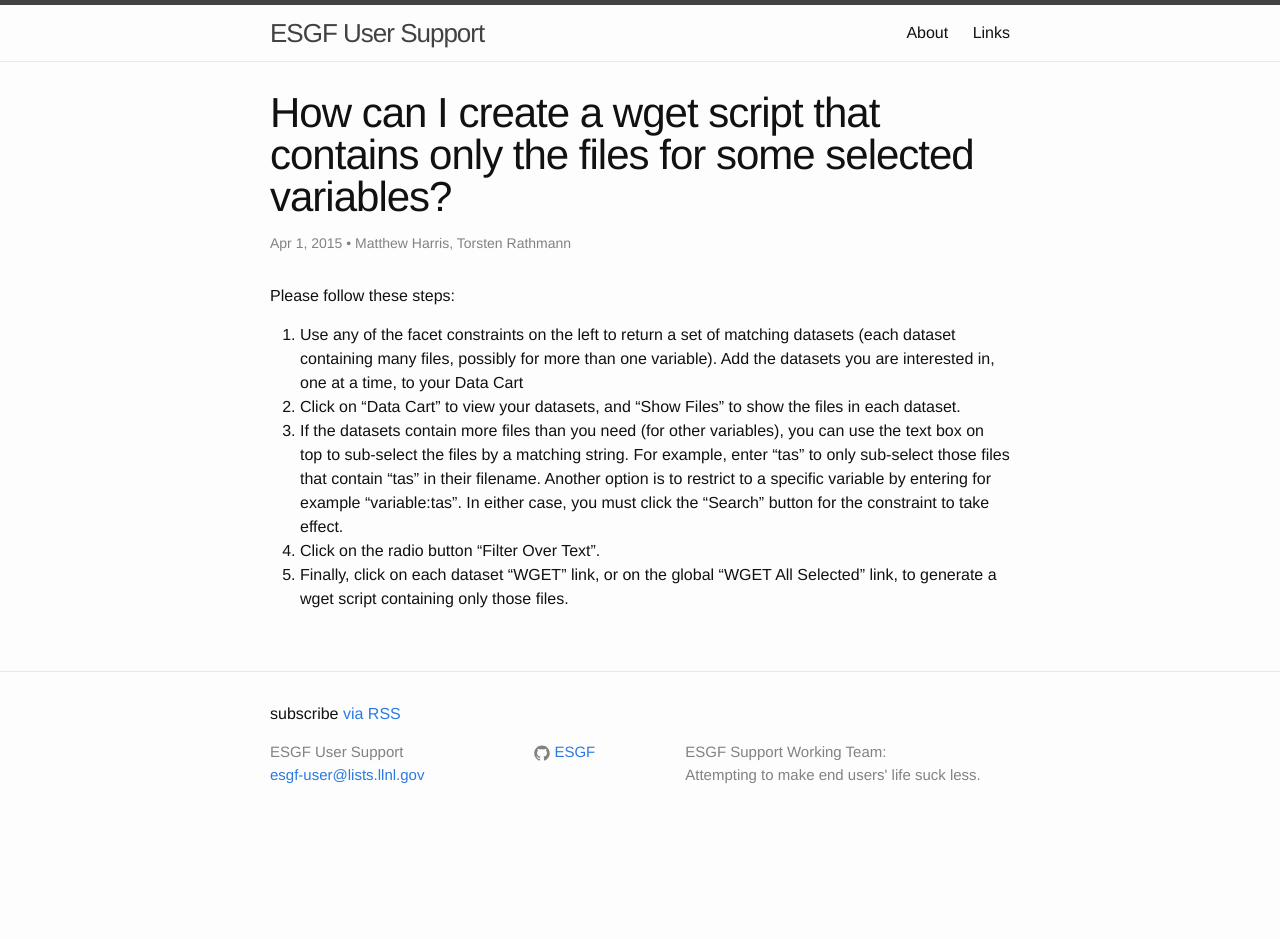
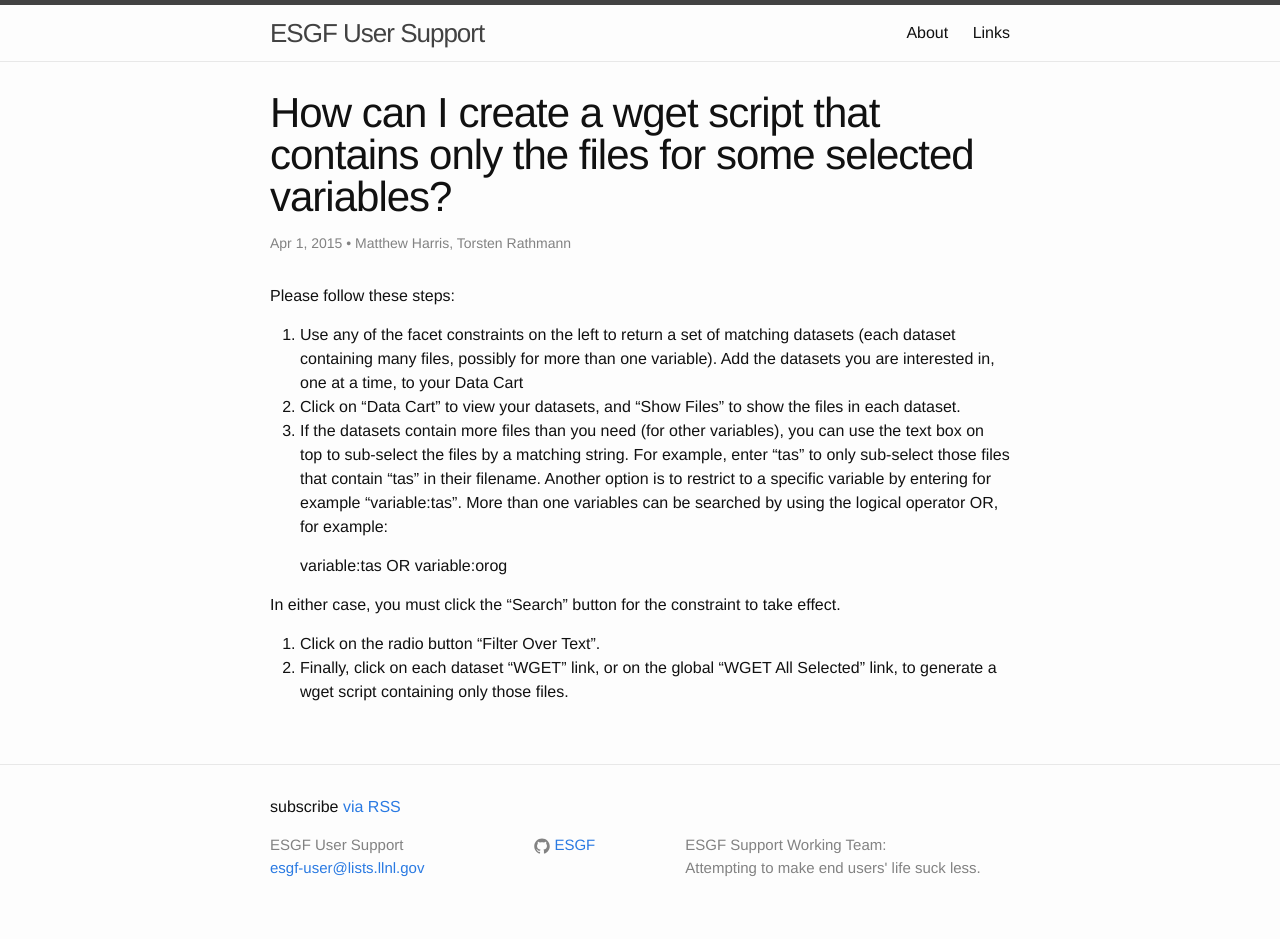
Before and after one commit to ESGF/esgf-swt, a Jekyll site: the page built from _posts/2015-02-09-wget-script-that-contains-only-the-files-for-some-selected-variables.markdown, in a window 1280 px wide. Built offline with Jekyll 4.4.1, drawn with Linux system fonts in a browser that asks for light colours; before the commit the page ends 900 px from its top, so only the background shows below that.

Commit message:
TR: Use of logic operator OR added

```diff
--- a/_posts/2015-02-09-getcert.jar-cannot-be-retrieved.markdown
+++ b/_posts/2015-02-09-getcert.jar-cannot-be-retrieved.markdown
@@ -29,7 +29,7 @@ Then authentication will be tried without certificates. This easy solution shoul
 * The data you need are not from NCAR data node tds.ucar.edu (error message: "http request to OpenID Relying Party service failed.")
 
 **Solution 3:** The wget application installed on your system might not be compiled with SSL. You can check this by issuing "wget -help" and investigating wether or not there are some SSL options. If not
-* try using the wget script with the -T option. Another cryptographic protocol will be used for communication then: TLS (Transport Layer Security) instead of SSL (Secure Sockets Layer) or
-* talk to your system administrator about installing a new version of wget with SSL support
+* Try using the wget script with the -T option. Another cryptographic protocol will be used for communication then: TLS (Transport Layer Security) instead of SSL (Secure Sockets Layer) or
+* Talk to your system administrator about installing a new version of wget with SSL support
 
-**Solution 4:** You can try to obtain a certificate on another system (for example, clicking on the link " MyProxy, and then copy the certificate from the other system onto the old system where you want to run, in the location ~/.esg/credentials.pem
+**Solution 4:** You can try to obtain a certificate on another system (for example, clicking on the link "MyProxy"), and then copy the certificate from the other system onto the old system where you want to run, in the location ~/.esg/credentials.pem
--- a/_posts/2015-02-09-wget-script-that-contains-only-the-files-for-some-selected-variables.markdown
+++ b/_posts/2015-02-09-wget-script-that-contains-only-the-files-for-some-selected-variables.markdown
@@ -11,6 +11,10 @@ Please follow these steps:
 1. Use any of the facet constraints on the left to return a set of matching datasets (each dataset containing many files, possibly for more than one variable).
 Add the datasets you are interested in, one at a time, to your Data Cart
 2. Click on "Data Cart" to view your datasets, and "Show Files" to show the files in each dataset.
-3. If the datasets contain more files than you need (for other variables), you can use the text box on top to sub-select the files by a matching string. For example, enter "tas" to only sub-select those files that contain "tas" in their filename. Another option is to restrict to a specific variable by entering for example "variable:tas". In either case, you must click the "Search" button for the constraint to take effect.
+3. If the datasets contain more files than you need (for other variables), you can use the text box on top to sub-select the files by a matching string. For example, enter "tas" to only sub-select those files that contain "tas" in their filename. Another option is to restrict to a specific variable by entering for example "variable:tas". More than one variables can be searched by using the logical operator OR, for example:
+
+    variable:tas OR variable:orog
+
+In either case, you must click the "Search" button for the constraint to take effect.
 4. Click on the radio button "Filter Over Text".
 5. Finally, click on each dataset "WGET" link, or on the global "WGET All Selected" link, to generate a wget script containing only those files.
```
